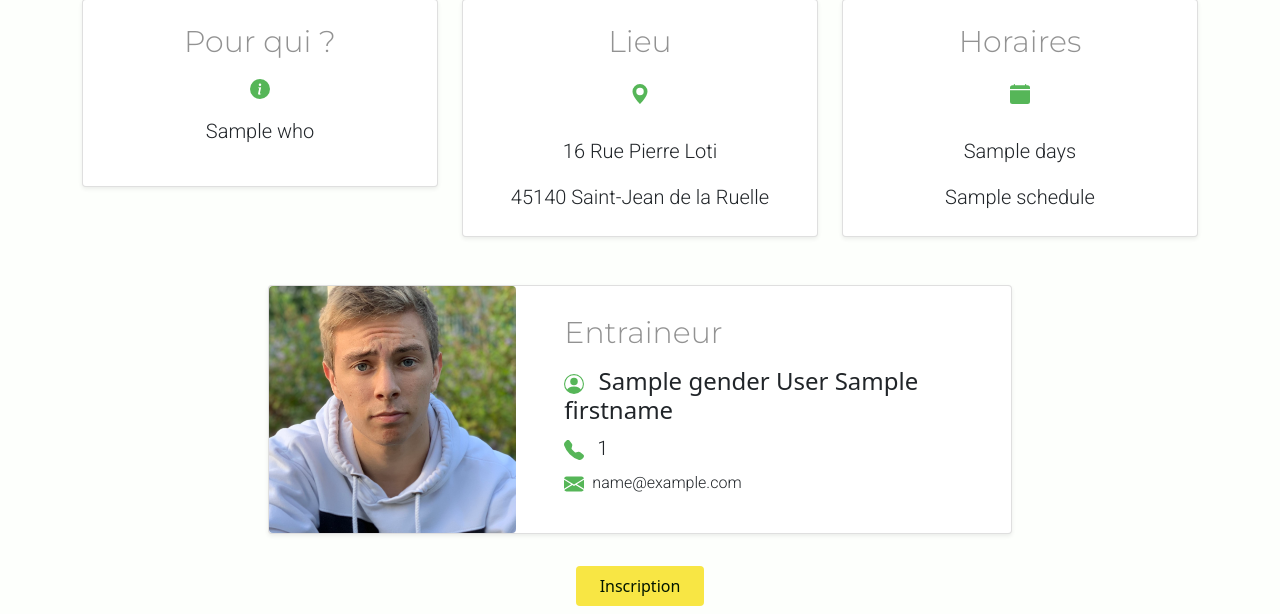
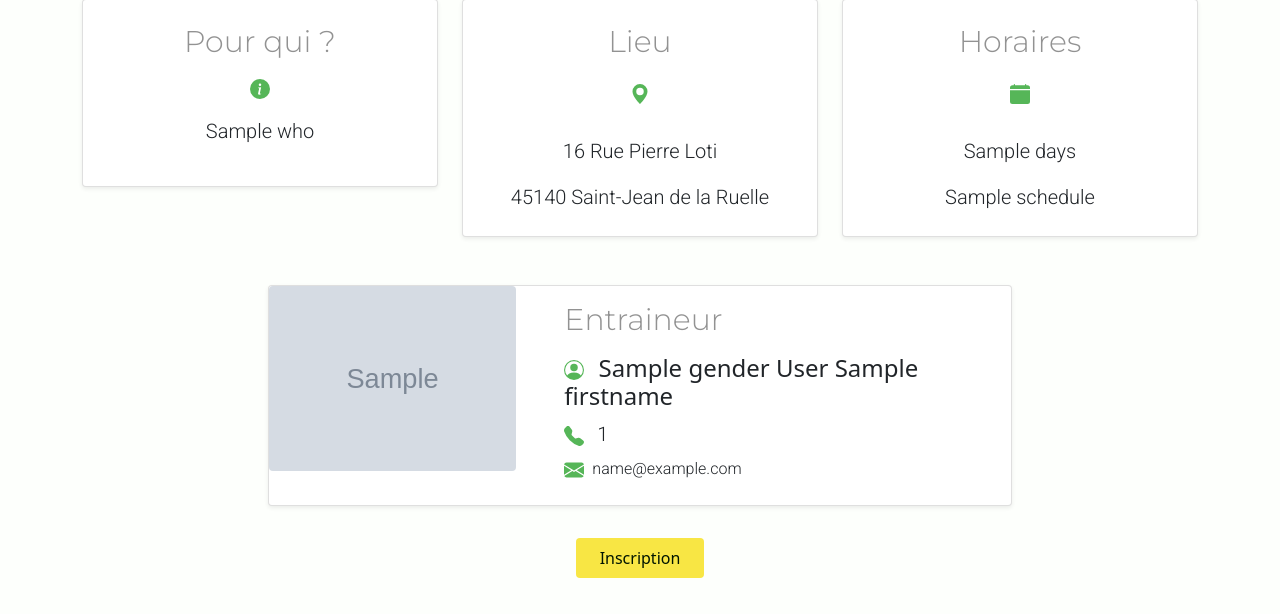
Before and after one commit to WildCodeSchool/orleans-202109-php-projet-rocs, a PHP site: template src/View/Activity/activity.html.twig in a window 1280 px wide. Shown: the part 297-911 px from the top of the page. After the commit the page ends 875 px from the top, so only its background shows below. Run offline with PHP 8.4, Linux system fonts and the light colour scheme; the template is opened without the code that fills it: most values are stand-ins (such as "Sample title", 1, 10 or a date in 2020); grey boxes marked "Sample" are stand-in pictures; some libraries are stand-ins or nearby versions.

Commit message:
added a title to the page and image is dynamic from de database

```diff
--- a/src/View/Activity/activity.html.twig
+++ b/src/View/Activity/activity.html.twig
@@ -1,4 +1,5 @@
-{% include "layout.html.twig" %}
+{% extends "layout.html.twig" %}
+{% block title %} {{ activity.name }} {% endblock %}
 {% block stylesheet %}
 <link rel="stylesheet" href="assets/css/activity.css">
 {% endblock %}
@@ -64,7 +65,7 @@
     <div class="card col-lg-8 offset-lg-2 mb-4 my-4 h-auto shadow-sm ">
         <div class="row g-0">
             <div class="col-md-4">
-                <img src="assets/images/trainer.jpeg" class="img-fluid rounded" alt="Un beau entraineur">
+                <img src="assets/images/{{ trainer.image }} " class="img-fluid rounded" alt="Un beau entraineur">
             </div>
             <div class="col-md-8 d-flex align-items-center text-center text-md-start ">
                 <div class="card-body justify-content-end ps-5">
```
